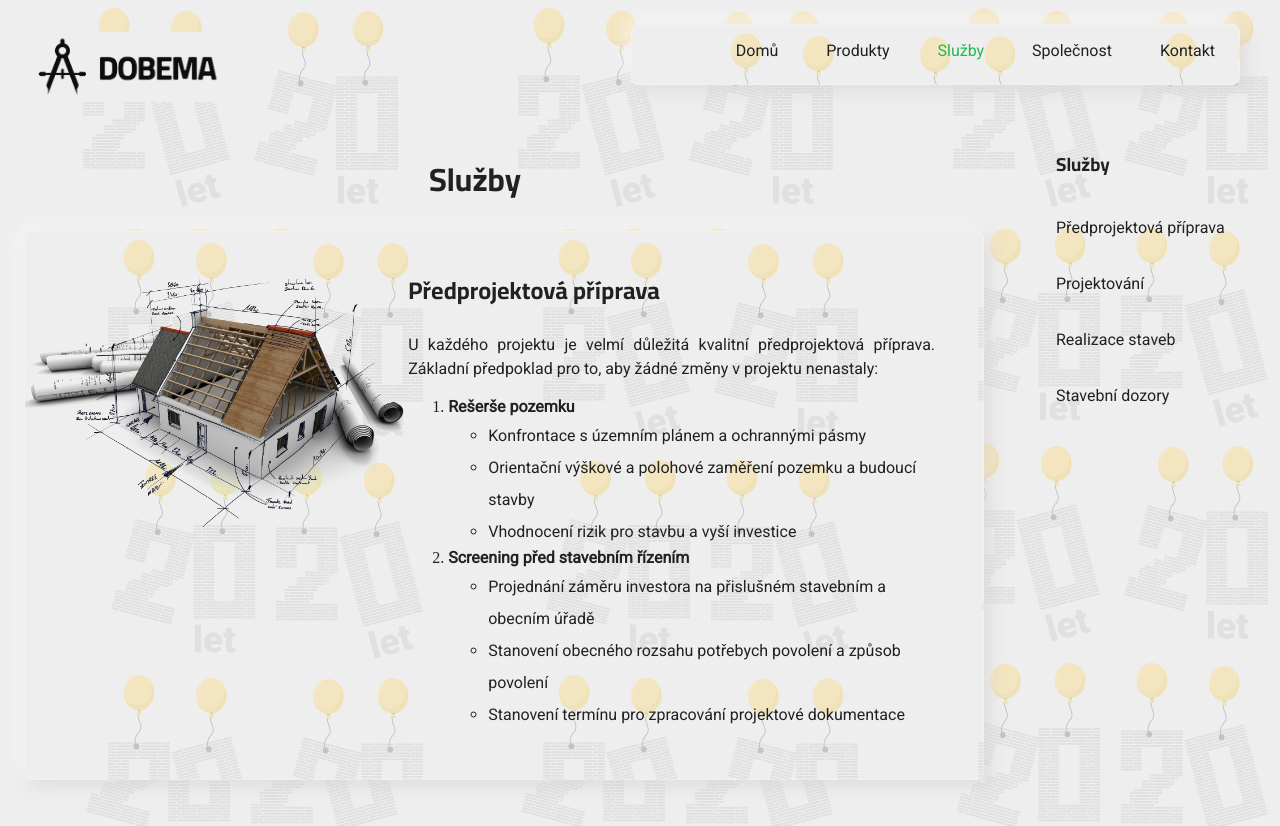
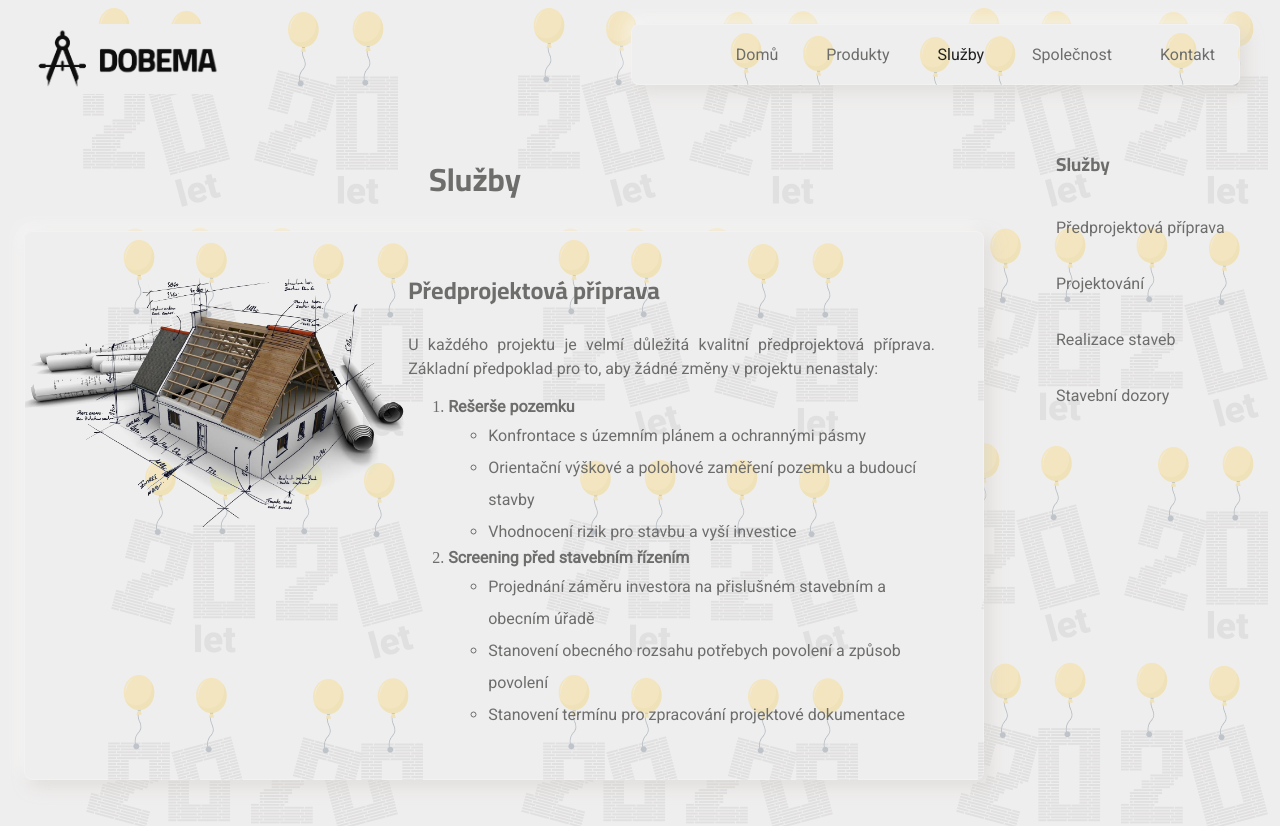
Before and after one commit to rtg0770/dobema, a website: page sluzby.html in a window 1280 px wide. Shown: the top 826 px of the page. Drawn offline with Linux system fonts and the light colour scheme.

Commit message:
feat: better looking main links menu

```diff
--- a/src/_divy.scss
+++ b/src/_divy.scss
@@ -6,10 +6,9 @@ nav {
     width: 100%;
     top: 0;
     left: 0;
-    padding: $lpx;
+    padding: $l;
     height: 3 * $xl;
 
-    > div.logo {padding-top: 8px;}
     > menu {
         background-image: url("../assets/img/bg3.png");
         background-repeat: repeat;
@@ -21,14 +20,14 @@ nav {
     }
 }
 .main-links ul {
-    margin-top: $m;
     list-style-type: none;
     display: inline-flex;
     align-items: flex-start;
     justify-content: space-between;
+
     > li {
         position: relative;
-        padding: $m $l;
+        padding: $s $l $s $l;
     }
 
 }
--- a/src/_variables.scss
+++ b/src/_variables.scss
@@ -1,6 +1,6 @@
 $graybglight: rgb(239, 238, 238);
-$grayfontdark: #212121;
-$active: #1DB954;
+$grayfontdark: #6d6d6c;
+$active: #212121;
 
 $s: 4px;
 $m: 8px;
```
Also changed, not shown: css/main.css.
